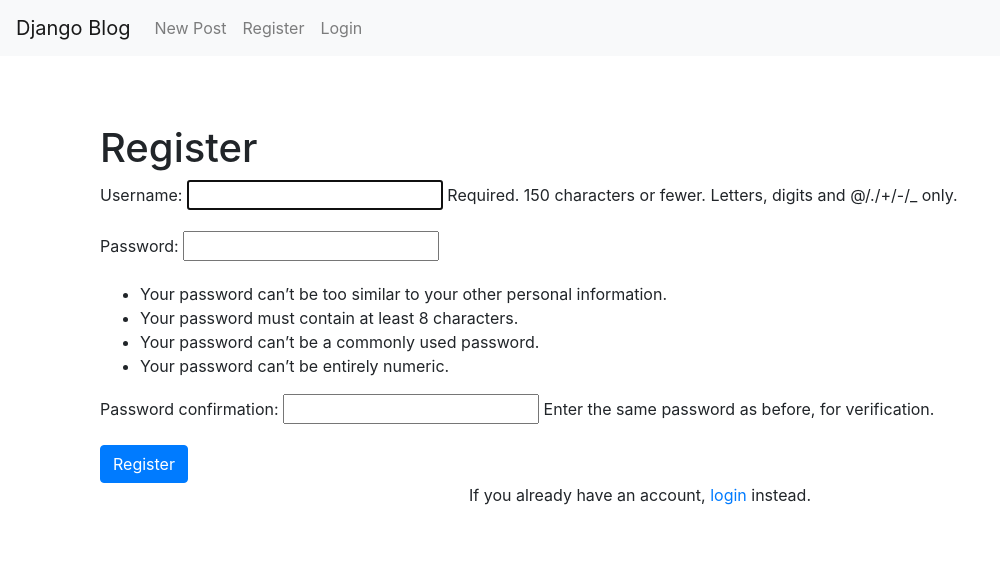
After one commit to Mr-Georgie/django-blog, a Django app: page /registration/register in a window 1280 px wide. The commit adds this page. Shown: the top 570 px of the page, without its empty margins (0-1000 px from the left). Run offline with Django 3.2, Linux system fonts and the light colour scheme; some libraries are stand-ins or nearby versions.

Commit message:
not done yet

```diff
--- a/blog/urls.py
+++ b/blog/urls.py
@@ -1,6 +1,7 @@
 from django.urls import path
 from .views import (BlogListView, BlogDetailView, BlogCreateView,
-                    BlogUpdateView, BlogDeleteView, add_comment_to_post)
+                    BlogUpdateView, BlogDeleteView, add_comment_to_post,
+                    UserRegisterView)
 
 urlpatterns = [
     path('', BlogListView.as_view(), name='home'),
@@ -9,4 +10,5 @@
     path('post/<int:pk>/edit/', BlogUpdateView.as_view(), name='post_edit'),
     path('post/<int:pk>/delete/', BlogDeleteView.as_view(), name='post_delete'),
     path('post/<int:pk>/comment/', add_comment_to_post, name='add_comment_to_post'),
+    path("registration/register", UserRegisterView.as_view(), name="register")
 ]
--- a/blog/views.py
+++ b/blog/views.py
@@ -2,10 +2,15 @@
 from django.views.generic import ListView, DetailView, CreateView, UpdateView, DeleteView
 
 from .models import Post, Comment
+from .forms import CommentForm, NewUserForm
+
 from django.urls import reverse_lazy
-from django.forms import ModelForm
 
 from django.shortcuts import render, redirect, get_object_or_404
+from django.contrib.auth import login
+from django.contrib import messages #import messages
+
+from django.contrib.auth.forms import UserCreationForm
 
 # Create your views here.
 class BlogListView(ListView):
@@ -32,14 +37,12 @@
     template_name = 'post_delete.html'
     success_url = reverse_lazy('home')
 
+class UserRegisterView(CreateView):
+    form_class = UserCreationForm
+    template_name = 'registration/register.html'
+    success_url = reverse_lazy('login')
 
 
-# Create comment views here.
-class CommentForm(ModelForm):
-
-    class Meta:
-        model = Comment
-        fields = ('name', 'comment_text',)
 
 def add_comment_to_post(request, pk):
     post = get_object_or_404(Post, pk=pk)
--- a/config/settings.py
+++ b/config/settings.py
@@ -141,6 +141,10 @@
 
 STATICFILES_STORAGE = 'whitenoise.storage.CompressedManifestStaticFilesStorage'
 
+LOGIN_REDIRECT_URL = 'home'
+LOGOUT_REDIRECT_URL = 'home'
+
+
 # Default primary key field type
 # https://docs.djangoproject.com/en/3.2/ref/settings/#default-auto-field
 
--- a/config/urls.py
+++ b/config/urls.py
@@ -19,4 +19,5 @@
 urlpatterns = [
     path('admin/', admin.site.urls),
     path('', include('blog.urls')),
+    path('', include('django.contrib.auth.urls')),
 ]
--- a/templates/base.html
+++ b/templates/base.html
@@ -21,12 +21,16 @@
         </button>
         <div class="collapse navbar-collapse" id="navbarNav">
             <ul class="navbar-nav">
-                <!-- <li class="nav-item active">
-                    <a class="nav-link" href="">About</a>
-                </li> -->
                 <li class="nav-item">
                     <a class="nav-link" href="{% url 'post_new' %}">New Post</a>
                 </li>
+                <li class="nav-item">
+                    <a class="nav-link" href="{% url 'register' %}">Register</a>
+                </li>
+                <li class="nav-item">
+                    <a class="nav-link" href="{% url 'login' %}">Login</a>
+                </li>
+
             </ul>
         </div>
     </nav>
--- /dev/null
+++ b/templates/registration/register.html
@@ -0,0 +1,16 @@
+{% extends 'base.html' %}
+
+{% block content %}
+
+<!--Register-->
+<div class="container py-5">
+	<h1>Register</h1>
+	<form method="POST">
+		{% csrf_token %}
+		{{ form.as_p }}
+		<button class="btn btn-primary" type="submit">Register</button>
+	</form>
+	<p class="text-center">If you already have an account, <a href="{% url 'login' %}">login</a> instead.</p>
+</div>
+
+{% endblock %}
```
Also changed, not shown: blog/forms.py (+31 -0 lines), templates/registration/login.html (added, +16 -0 lines), db.sqlite3.
